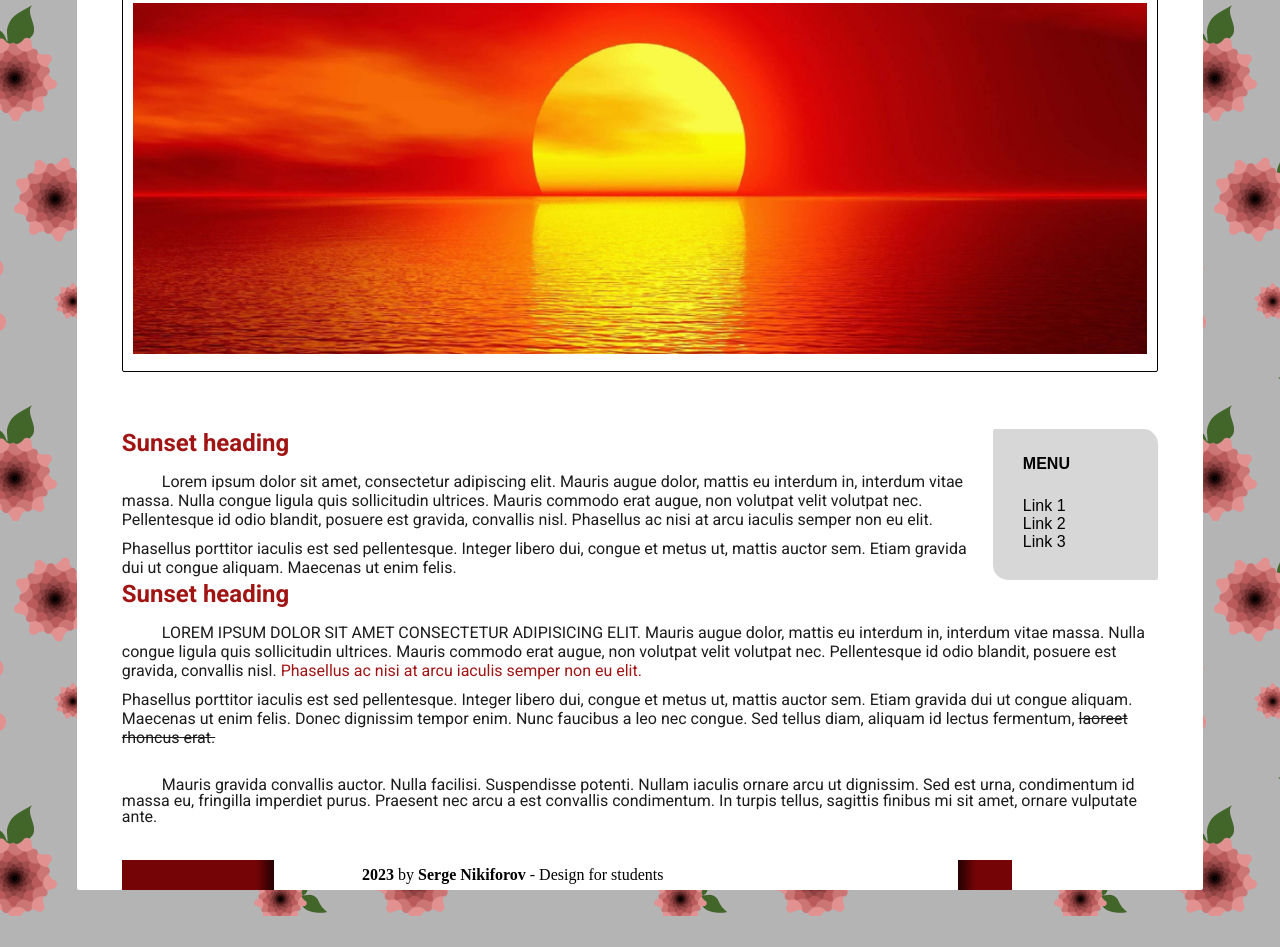
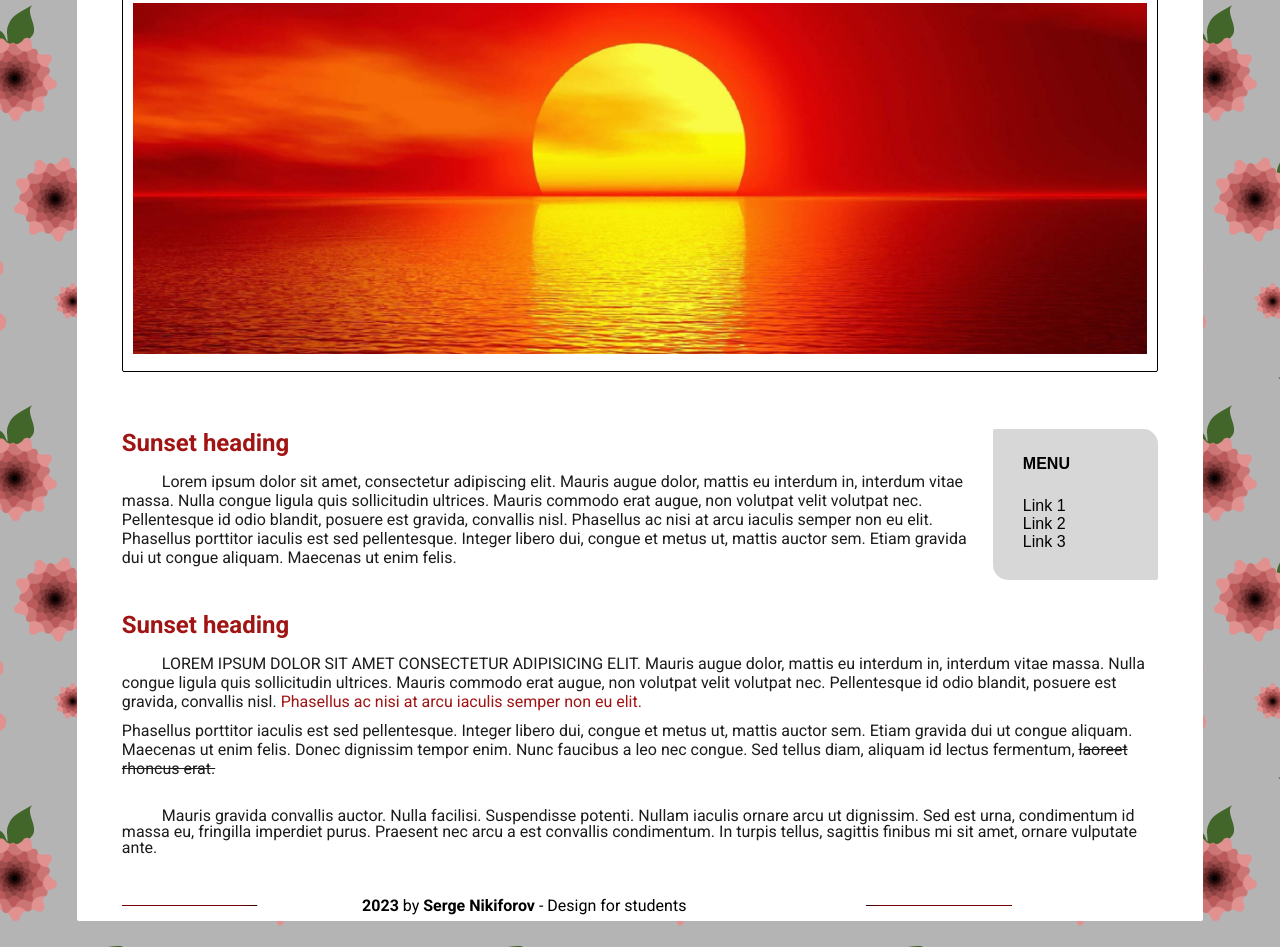
Before and after one commit to Shroederrr/homework_04_sunset, a plain HTML site: page index.html in a window 1280 px wide. Shown: the part 192-1139 px from the top of the page. Before the commit the page ends 1108 px from the top, so only its background shows below. Drawn offline with Linux system fonts and the light colour scheme.

Commit message:
Deleted useless pictures, changed index.html (renamed sunset_1.png), style.css (px width horizontal changed to % width, same for margin, added missed priorities).

```diff
--- a/css/style.css
+++ b/css/style.css
@@ -53,8 +53,11 @@ body {
 
 }
 
+/* 10 */
 .article__text--spec,
+/* 10 */
 .header__heading--spec,
+/* 10 */
 .nav-heading {
     text-transform: uppercase;
 }
@@ -103,11 +106,12 @@ body {
 /* 10 */
 .section--flx {
     display: flex;
+    margin-bottom: 31px;
 }
 
 /* 10 */
 .nav-wrap {
-    margin-left: 3px;
+    margin-left: 0.24%;
     width: 21%;
     border-radius: 2px 15px;
     background: #D7D7D7;
@@ -159,7 +163,7 @@ body {
 
 /* 10 */
 .footer__content {
-    background: url(../img/back.gif), 50% / contain no-repeat;
+    background: url(../img/back.gif) 50% / contain no-repeat;
     width: 79%;
     margin: 35px 0 18px 4%;
 }
@@ -168,6 +172,11 @@ body {
 .footer__item {
     display: inline-block;
     margin: 7px 27%;
+    background-color: white;
+    font-family: 'Roboto', Arial, Helvetica, sans-serif;
+    font-size: 1rem;
+    font-weight: 400;
+    font-style: normal;
 }
 
 /* 10 */
--- a/index.html
+++ b/index.html
@@ -14,7 +14,7 @@
                 This is <span class="header__heading--spec">sunset</span> page
             </h1>
             <div class="header__img--wrap">
-                <img class="header__img--mod" src="img/sunset 1.png" alt="sunset" />
+                <img class="header__img--mod" src="img/sunset_1.png" alt="sunset" />
             </div>
         </header>
         <main class="main">
@@ -25,9 +25,8 @@
                             Lorem ipsum dolor sit amet, consectetur adipiscing elit. Mauris augue dolor, mattis eu interdum in, interdum vitae
                             massa. Nulla congue ligula quis sollicitudin ultrices. Mauris commodo erat augue, non volutpat velit volutpat nec.
                             Pellentesque id odio blandit, posuere est gravida, convallis nisl.
-                            Phasellus ac nisi at arcu iaculis semper non eu elit.
-                            </p>
-                        <p class="article__item--br">
+                            Phasellus ac nisi at arcu iaculis semper non eu elit. <br>
+
                             Phasellus porttitor iaculis est sed pellentesque. Integer libero dui, congue et metus ut, mattis auctor sem. Etiam
                             gravida dui ut congue aliquam. Maecenas ut enim felis.
                         </p>
@@ -50,7 +49,7 @@
             <section class="section section--pdd">
                 <article class="article">
                     <h2 class="article__heading">Sunset heading</h2>
-                    <p class="article__item">
+                        <p class="article__item">
                             <span class="article__text--spec">
                                 Lorem ipsum dolor sit amet consectetur adipisicing elit.
                             </span>
@@ -60,16 +59,16 @@
                             <span class="article__text--mod">
                                 Phasellus ac nisi at arcu iaculis semper non eu elit.
                             </span>
-                            <p class="article__item--br">
+                        </p>
+                        <p class="article__item--br">
                             Phasellus porttitor iaculis est sed pellentesque. Integer libero dui, congue et metus ut, mattis auctor sem. Etiam
                             gravida dui ut congue aliquam. Maecenas ut enim felis. Donec dignissim tempor enim. Nunc faucibus a leo nec congue. Sed
                             tellus diam, aliquam id lectus fermentum,
                             <span class="article__text--add">
                                 laoreet rhoncus erat.
                             </span>
-                            </p>
+                        </p>
 
-                    </p>
                     <p class="article__item--module">
                         Mauris gravida convallis auctor. Nulla facilisi. Suspendisse potenti. Nullam iaculis ornare arcu ut dignissim. Sed est
                         urna, condimentum id massa eu, fringilla imperdiet purus. Praesent nec arcu a est convallis condimentum. In turpis
```
Also changed, not shown: img/Background.png (deleted), img/sunset.jpg (deleted), img/sunset_1.png (renamed from img/sunset 1.png).
